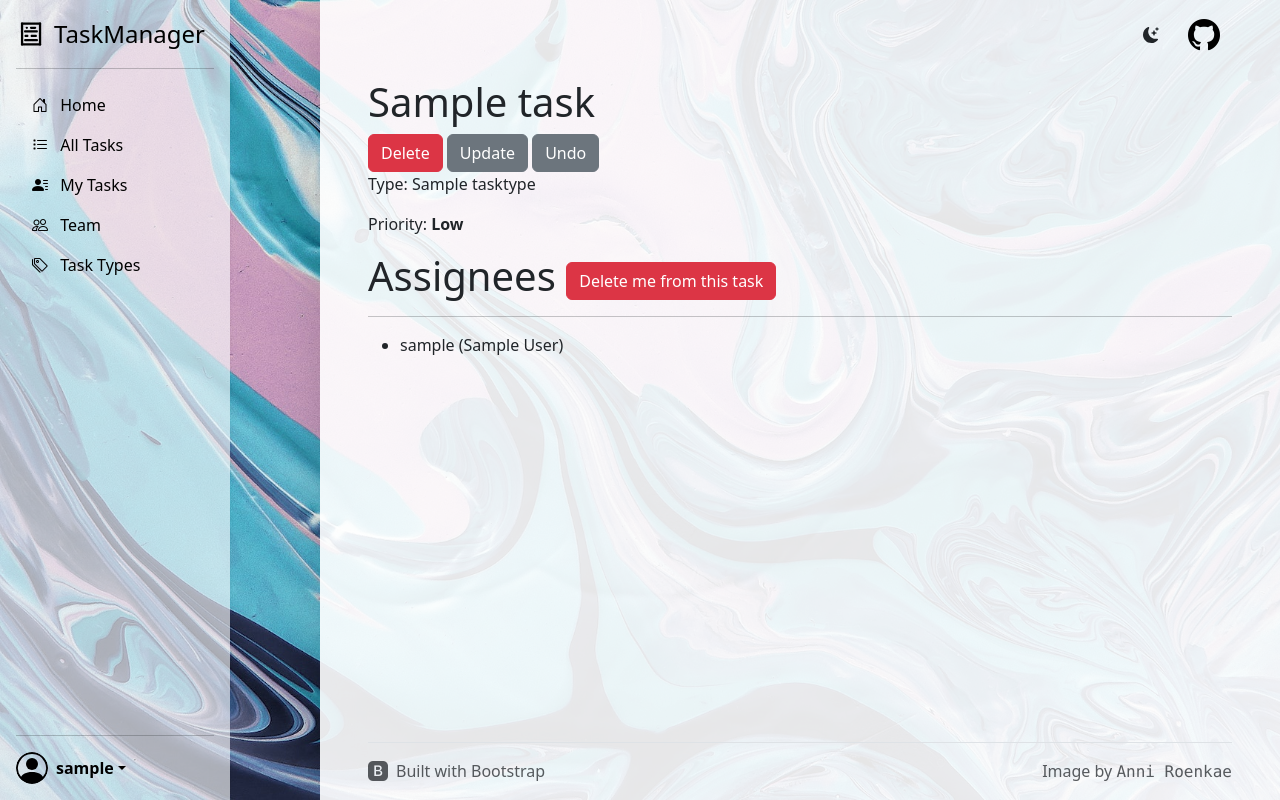
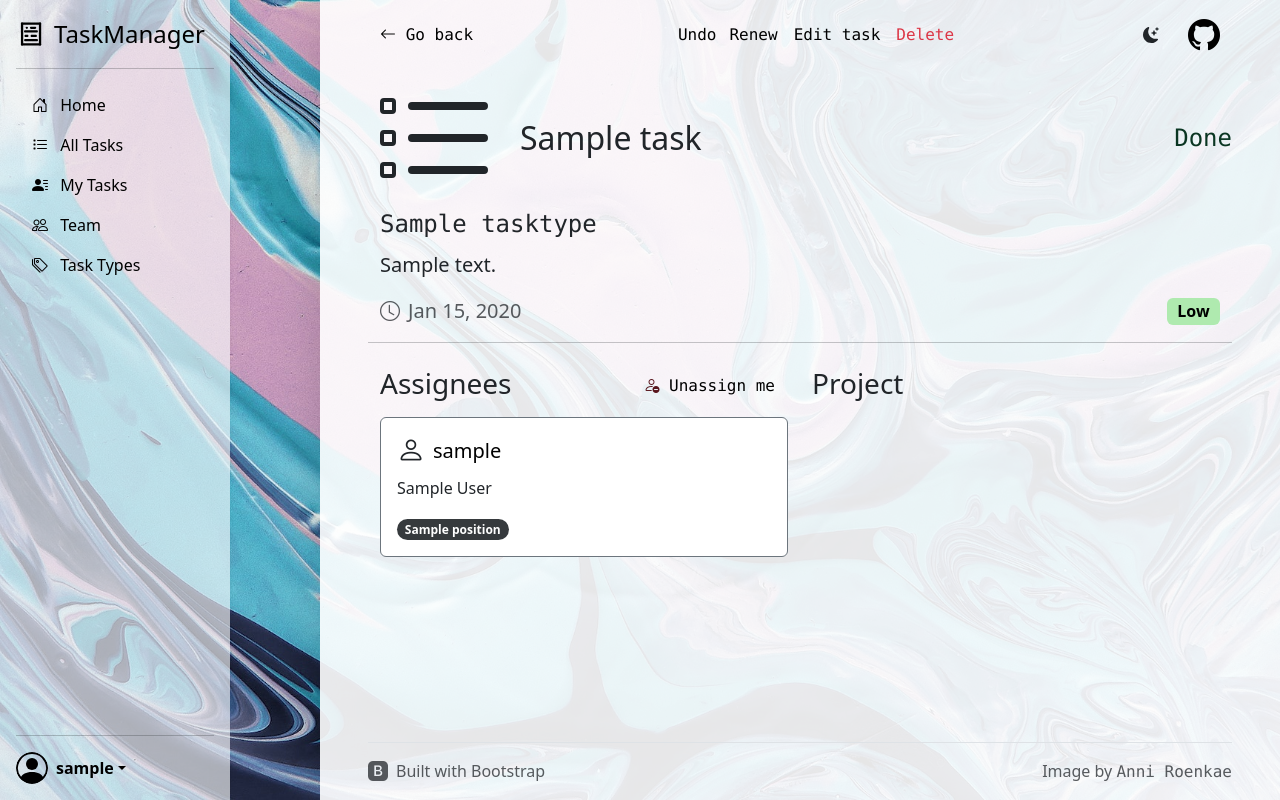
Before and after one commit to Esxoyne/it-company-task-manager, a Django app: page /tasks/1/ in a window 1280 px wide. Run offline with Django 4.2, Linux system fonts and the light colour scheme; a user stored in the database is signed in; tables that the repository leaves empty hold one stand-in row (values such as "Sample post").

Commit message:
Customize Task detail; various changes

```diff
--- a/task_manager/views.py
+++ b/task_manager/views.py
@@ -68,9 +68,21 @@ class TaskCreateView(LoginRequiredMixin, generic.CreateView):
     success_url = reverse_lazy("task_manager:task-list")
 
 
-class TaskUpdateView(LoginRequiredMixin, generic.UpdateView):
+class TaskUpdateView(
+    LoginRequiredMixin,
+    UserPassesTestMixin,
+    generic.UpdateView,
+):
     model = Task
     form_class = TaskForm
+
+    def test_func(self):
+        task = get_object_or_404(Task, pk=self.kwargs["pk"])
+
+        return (
+            self.request.user.is_staff
+            or self.request.user in task.assignees.all()
+        )
 
 
 class TaskDeleteView(
@@ -118,6 +130,8 @@ class ToggleTaskCompleteView(
 
         if self.request.POST["referer"] == "worker-detail":
             return redirect(self.request.user.get_absolute_url())
+        elif self.request.POST["referer"] == "task-detail":
+            return redirect(task.get_absolute_url())
         else:
             return redirect(reverse_lazy("task_manager:task-list"))
 
--- /dev/null
+++ b/templates/includes/nav_task_detail.html
@@ -0,0 +1,88 @@
+<nav class="navbar navbar-expand rounded mt-2">
+  <div class="container-fluid justify-content-start">
+    <a
+      href="../"
+      class="font-monospace text-decoration-none link-body-emphasis me-3"
+    >
+      <i class="bi bi-arrow-left"></i> Go back
+    </a>
+    {% if user.is_staff %}
+      <form
+        action="{% url "task_manager:toggle-task-complete" pk=task.id %}"
+        class="ms-auto d-inline"
+        method="post"
+        novalidate
+      >
+        {% csrf_token %}
+        {% if task.is_completed %}
+          <button
+            type="submit"
+            class="btn btn-link font-monospace link-body-emphasis text-decoration-none"
+          >
+            Undo
+          </button>
+        {% else %}
+          <button
+            type="submit"
+            class="btn btn-link font-monospace link-success text-decoration-none"
+          >
+            Complete
+          </button>
+        {% endif %}
+        <input type="hidden" name="referer" value="task-detail">
+      </form>
+      {% if task.is_overdue %}
+        <a
+          href="{% url "task_manager:task-renew" pk=task.id %}"
+          class="font-monospace text-decoration-none link-body-emphasis me-3"
+        >
+          Renew
+        </a>
+      {% endif %}
+      <a class="font-monospace text-decoration-none link-body-emphasis me-3" href="{% url "task_manager:task-update" pk=task.id %}">Edit task</a>
+      <span
+        type="button"
+        class="font-monospace link-danger"
+        data-bs-toggle="modal"
+        data-bs-target="#taskDelete"
+      >
+        Delete
+      </span>
+    {% elif task.is_overdue and task in user.tasks.all %}
+      <a
+        href="{% url "task_manager:task-renew" pk=task.id %}"
+        class="ms-auto font-monospace text-decoration-none link-body-emphasis me-3"
+      >
+        Renew
+      </a>
+      <a class="font-monospace text-decoration-none link-body-emphasis" href="{% url "task_manager:task-update" pk=task.id %}">Edit task</a>
+    {% elif task in user.tasks.all %}
+      <form
+        action="{% url "task_manager:toggle-task-complete" pk=task.id %}"
+        class="ms-auto d-inline"
+        method="post"
+        novalidate
+      >
+        {% csrf_token %}
+        {% if task.is_completed %}
+          <button
+            type="submit"
+            class="btn btn-link font-monospace link-body-emphasis text-decoration-none"
+          >
+            Undo
+          </button>
+        {% else %}
+          <button
+            type="submit"
+            class="btn btn-link font-monospace link-success text-decoration-none"
+          >
+            Complete
+          </button>
+        {% endif %}
+        <input type="hidden" name="referer" value="task-detail">
+      </form>
+      <a class="font-monospace text-decoration-none link-body-emphasis" href="{% url "task_manager:task-update" pk=task.id %}">Edit task</a>
+    {% endif %}
+    {% include "includes/nav_links.html" %}
+  </div>
+</nav>
--- a/templates/task_manager/task_detail.html
+++ b/templates/task_manager/task_detail.html
@@ -4,56 +4,110 @@
   {{ task.name|truncatechars:32 }}
 {% endblock %}
 
+{% block navigation %}
+  {% include "includes/nav_task_detail.html" %}
+{% endblock %}
+
 {% block content %}
-  <h1>{{ task.name }}</h1>
+  <div class="row align-items-center">
+    <div class="col-auto">
+      <svg
+        xmlns="http://www.w3.org/2000/svg"
+        width="128"
+        height="128"
+        fill="currentColor"
+        class="bi bi-list-task"
+        viewBox="0 0 16 16"
+      >
+        <path fill-rule="evenodd" d="M2 2.5a.5.5 0 0 0-.5.5v1a.5.5 0 0 0 .5.5h1a.5.5 0 0 0 .5-.5V3a.5.5 0 0 0-.5-.5H2zM3 3H2v1h1V3z"/>
+        <path d="M5 3.5a.5.5 0 0 1 .5-.5h9a.5.5 0 0 1 0 1h-9a.5.5 0 0 1-.5-.5zM5.5 7a.5.5 0 0 0 0 1h9a.5.5 0 0 0 0-1h-9zm0 4a.5.5 0 0 0 0 1h9a.5.5 0 0 0 0-1h-9z"/>
+        <path fill-rule="evenodd" d="M1.5 7a.5.5 0 0 1 .5-.5h1a.5.5 0 0 1 .5.5v1a.5.5 0 0 1-.5.5H2a.5.5 0 0 1-.5-.5V7zM2 7h1v1H2V7zm0 3.5a.5.5 0 0 0-.5.5v1a.5.5 0 0 0 .5.5h1a.5.5 0 0 0 .5-.5v-1a.5.5 0 0 0-.5-.5H2zm1 .5H2v1h1v-1z"/>
+      </svg>
+    </div>
+    <div class="col-auto me-auto">
+      <h2>{{ task.name }}</h2>
+    </div>
+    <div class="col-auto my-3">
+      {% if task.is_completed %}
+        <h4 class="font-monospace text-success-emphasis">Done</h4>
+      {% elif task.is_overdue %}
+        <h4 class="font-monospace text-danger-emphasis">Overdue</h4>
+      {% else %}
+        <h4 class="font-monospace">In progress</h4>
+      {% endif %}
+    </div>
+  </div>
 
-  {% if user.is_staff %}
-    <button
-      type="button"
-      href="{% url "task_manager:task-delete" pk=task.id %}"
-      class="btn btn-danger"
-      data-bs-toggle="modal"
-      data-bs-target="#taskDelete"
-    >
-      Delete
-    </button>
-  {% endif %}
-  <a href="{% url "task_manager:task-update" pk=task.id %}" class="btn btn-secondary">
-    Update
-  </a>
-  {% if task.is_completed %}
-    <a href="{% url "task_manager:toggle-task-complete" pk=task.id %}" class="btn btn-secondary">
-      Undo
-    </a>
-  {% else %}
-    <a href="{% url "task_manager:toggle-task-complete" pk=task.id %}" class="btn btn-success">
-      Complete
-    </a>
-  {% endif %}
+  <div class="container-fluid">
+    <span class="fs-4 font-monospace">{{ task.task_type }}</span>
+    <p class="mt-2 fs-5">{{ task.description }}</p>
+  </div>
 
-  <p>Type: {{ task.task_type.name }}</p>
-  <p>Priority: <strong>{{ task.priority|capfirst }}</strong></p>
+  <div class="container-fluid mt-2 d-flex justify-content-between align-items-center">
+    <span class="fs-5 text-muted">
+      <i class="bi bi-clock me-2"></i>{{ task.deadline|date:"M j, Y" }}
+    </span>
+    <span class="badge fs-6 {{ task.priority }}-priority">
+      {{ task.priority|capfirst }}
+    </span>
+  </div>
 
-  <h1>
-    Assignees
+  <hr>
 
-    {% if task in user.tasks.all %}
-      <a href="{% url "task_manager:toggle-task-assign" pk=task.id %}" class="btn btn-danger link-to-page">
-        Delete me from this task
-      </a>
-    {% else %}
-      <a href="{% url "task_manager:toggle-task-assign" pk=task.id %}" class="btn btn-success link-to-page">
-        Assign me to this task
-      </a>
-    {% endif %}
-
-  </h1>
-  <hr>
-  <ul>
-    {% for worker in task.assignees.all %}
-      <li>{{ worker.username }} ({{ worker.first_name }} {{ worker.last_name }})</li>
-    {% endfor %}
-  </ul>
+  <div class="container">
+    <div class="row mt-4">
+      <div class="col-sm-12 col-md-6">
+        <div class="d-flex justify-content-between">
+          <h3 class="fw-light mb-3">Assignees</h3>
+          <form
+            action="{% url "task_manager:toggle-task-assign" pk=task.id %}"
+            class="ms-auto d-inline"
+            method="post"
+            novalidate
+          >
+            {% csrf_token %}
+            {% if task in user.tasks.all %}
+              <button
+                type="submit"
+                class="btn btn-link font-monospace link-body-emphasis text-decoration-none"
+              >
+                <i class="bi bi-person-dash text-danger-emphasis"></i> Unassign me
+              </button>
+            {% else %}
+              <button
+                type="submit"
+                class="btn btn-link font-monospace link-body-emphasis text-decoration-none"
+              >
+                <i class="bi bi-person-add text-success-emphasis"></i> Assign to me
+              </button>
+            {% endif %}
+          </form>
+        </div>
+        {% for worker in task.assignees.all %}
+          <div class="card border-secondary mb-3">
+            <div class="card-body">
+              <h5 class="card-title d-flex align-items-center">
+                <i class="bi bi-person fs-3 me-2"></i>
+                <a
+                  href="{% url "task_manager:worker-detail" pk=worker.id %}"
+                  class="text-decoration-none link-body-emphasis"
+                >
+                  {{ worker.username }}
+                </a>
+              </h5>
+              <p class="card-text">{{ worker.first_name }} {{ worker.last_name }}</p>
+              <span class="badge rounded-pill {{ is_dark_mode|yesno:"text-bg-light,text-bg-dark"}}">{{ worker.position }}</span>
+            </div>
+          </div>
+        {% empty %}
+          <p class="fw-light fs-5">No one is assigned this task</p>
+        {% endfor %}
+      </div>
+      <div class="col-sm-12 col-md-6">
+        <h3 class="fw-light mb-3">Project</h3>
+      </div>
+    </div>
+  </div>
 
   {% if user.is_staff %}
     {% include "includes/task_delete_modal.html" %}
--- a/templates/task_manager/worker_detail.html
+++ b/templates/task_manager/worker_detail.html
@@ -40,10 +40,10 @@
     </div>
   </div>
 
-  <hr class="w-75 mx-auto">
+  <hr>
 
   <section id="tasks" class="container">
-    <h2 class="fw-light text-center">Assigned tasks</h2>
+    <h2 class="fw-light">Assigned tasks</h2>
 
     {% if worker.tasks.all %}
       <div class="row mt-4">
```
Lines whose indentation alone changed are shown as unchanged.
